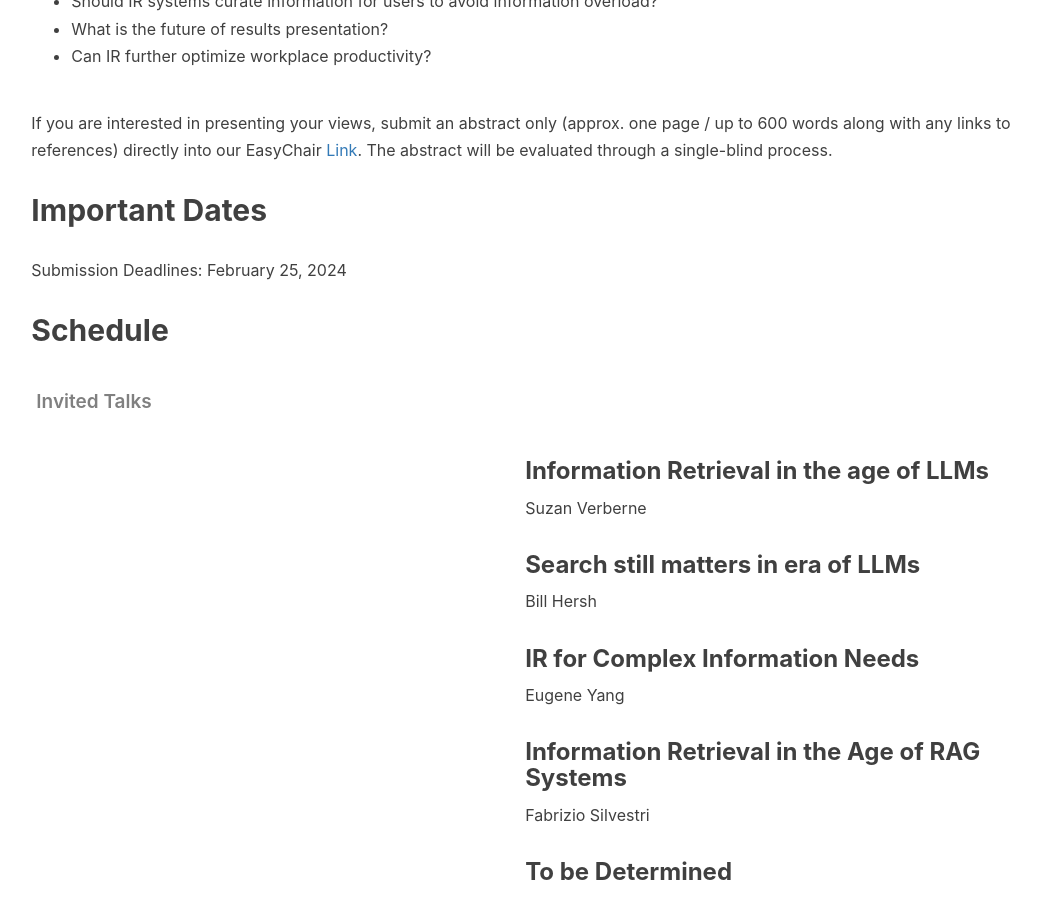
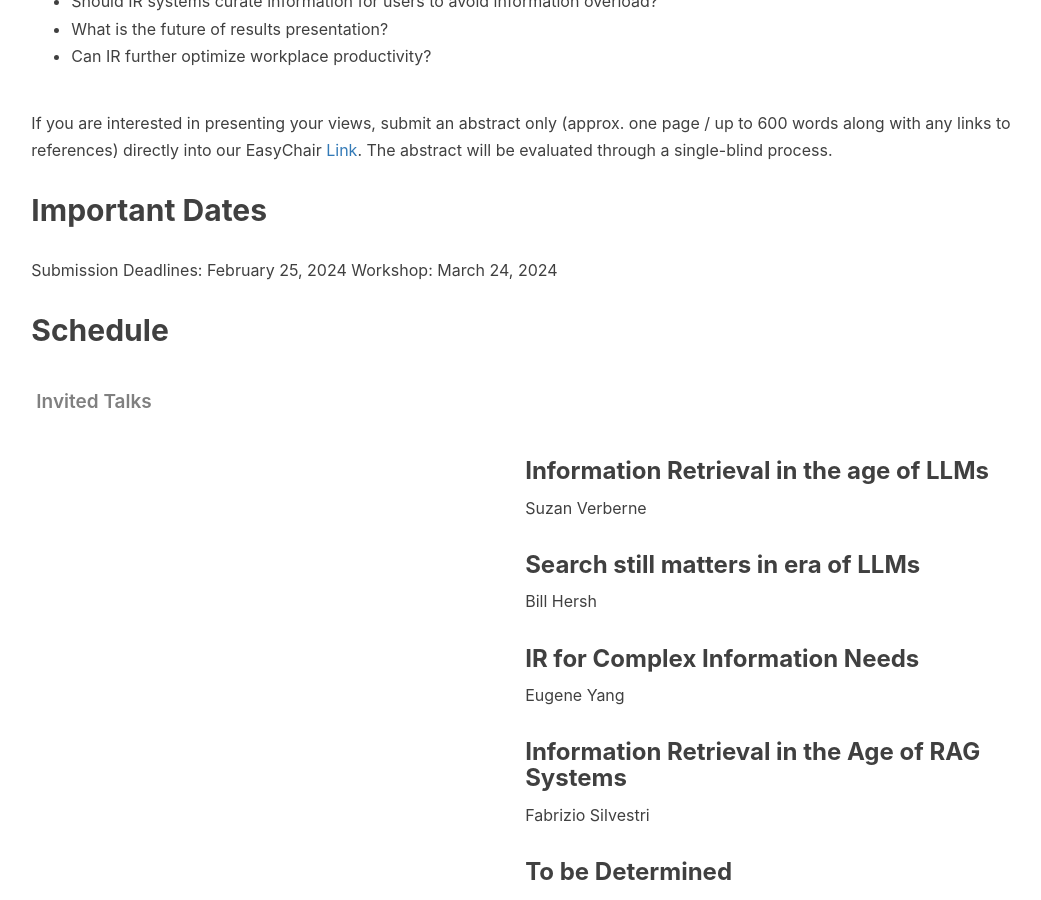
Before and after one commit to SearchFutures/SearchFutures.github.io, a Jekyll site: the page built from index.md, in a window 1280 px wide and 900 px high, scrolled down 1820 px. Shown: the whole window, without its empty margins (197-1238 px from the left). Built offline with Jekyll 4.4.1, drawn with Linux system fonts in a browser that asks for light colours; nearby versions of some CDN libraries; our own code applies the rules of GitHub Pages for plain Markdown files.

Commit message:
Update index.md

```diff
--- a/index.md
+++ b/index.md
@@ -40,6 +40,7 @@ If you are interested in presenting your views, submit an abstract only (approx.
 
 ## <a name='Important Dates' style="color: inherit; text-decoration: none;"> Important Dates </a>
 Submission Deadlines: February 25, 2024
+Workshop: March 24, 2024
 
 ## <a name='Schedule' style="color: inherit; text-decoration: none;"> Schedule </a>
 
```
